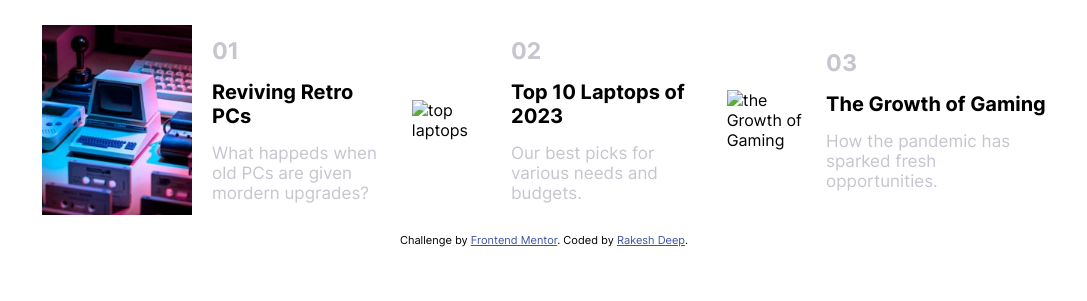
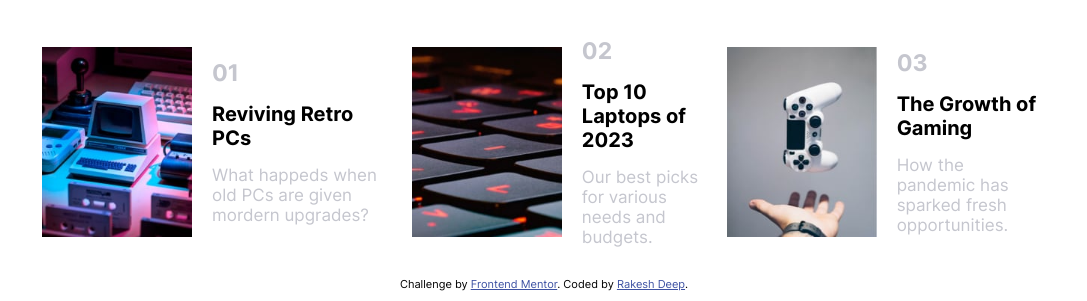
Before and after one commit to blackcat-web/news-home-page, a plain HTML site: page index.html in a window 1280 px wide. Shown: the part 546-847 px from the top of the page, without its empty margins (96-1183 px from the left). Before the commit the page ends 803 px from the top, so only its background shows below. Drawn offline with Linux system fonts and the light colour scheme; the site is published under a folder, as on GitHub Pages, so addresses that start at the root find nothing.

Commit message:
index.html
first, commit on an image tag, I forgot to use   `./`

```diff
--- a/index.html
+++ b/index.html
@@ -4,7 +4,6 @@
 <head>
   <meta charset="UTF-8">
   <meta name="viewport" content="width=device-width, initial-scale=1.0">
-  <!-- displays site properly based on user's device -->
 
   <link rel="icon" type="image/png" sizes="32x32" href="./assets/images/logo.svg">
   <link rel="stylesheet" href="./assets/style.css">
@@ -67,7 +66,7 @@
       </div>
     </div>
     <div class="slids">
-      <img src="/assets/images/image-top-laptops.jpg" alt="top laptops">
+      <img src="./assets/images/image-top-laptops.jpg" alt="top laptops">
       <div>
         <h3>02</h3>
         <h5>Top 10 Laptops of 2023</h5>
@@ -75,7 +74,7 @@
       </div>
     </div>
     <div class="slids">
-      <img src="/assets/images/image-gaming-growth.jpg" alt="the Growth of Gaming">
+      <img src="./assets/images/image-gaming-growth.jpg" alt="the Growth of Gaming">
       <div>
         <h3>03</h3>
         <h5>The Growth of Gaming</h5>
```
